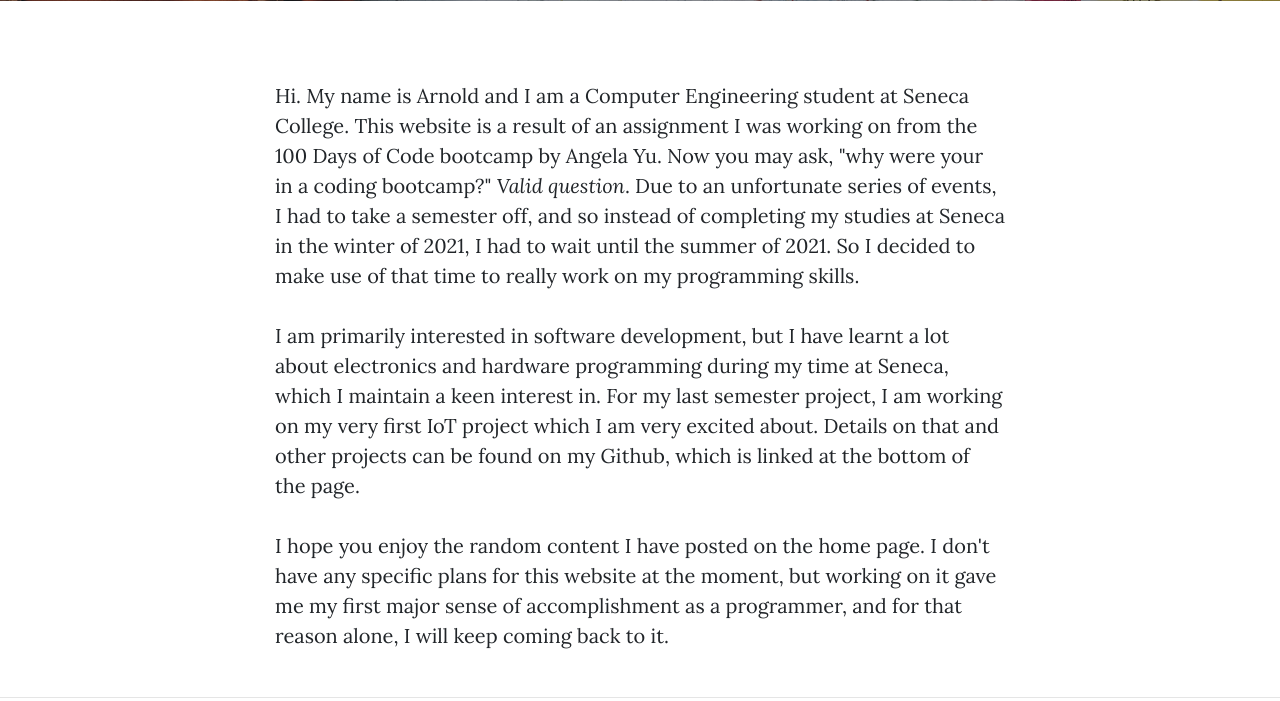
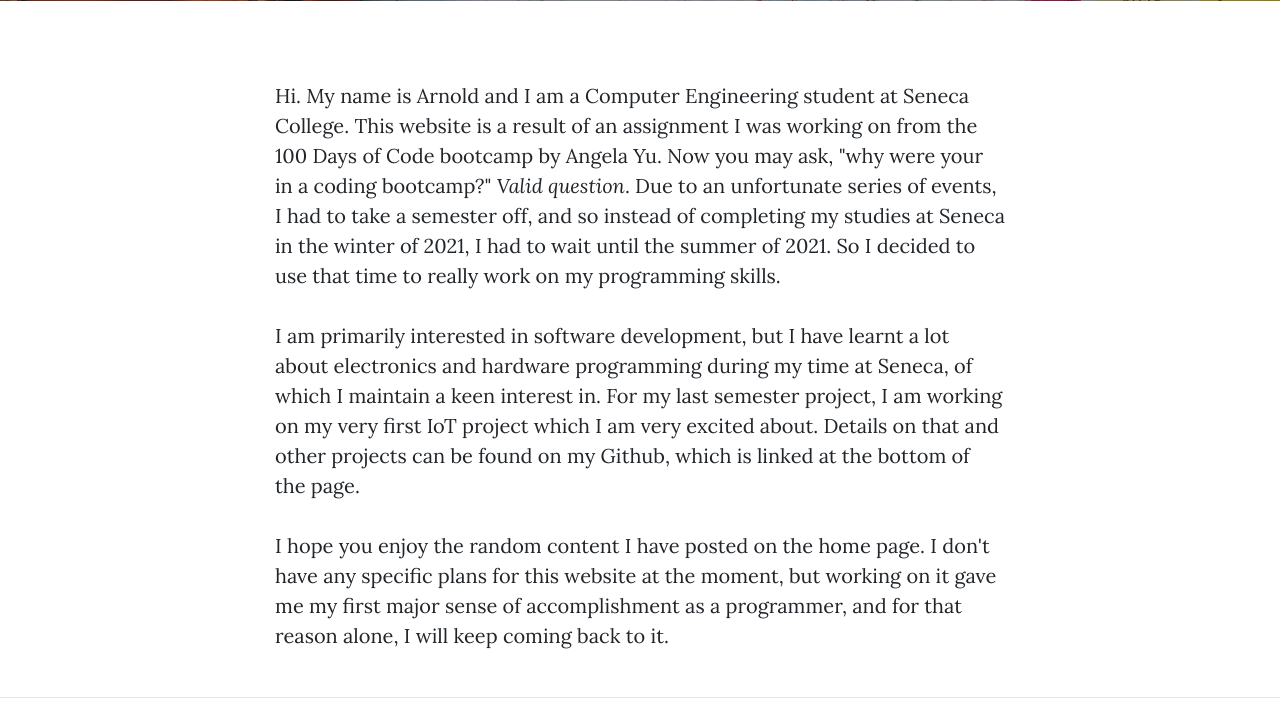
Before and after one commit to arnold-hendrix/off-your-chest-blog, a Flask app: page /about in a window 1280 px wide. Shown: the part 531-1232 px from the top of the page. Run offline with Flask 2, Linux system fonts and the light colour scheme; some libraries are stand-ins or nearby versions.

Commit message:
about.html grammar/spelling check.

```diff
--- a/templates/about.html
+++ b/templates/about.html
@@ -23,9 +23,9 @@
           an assignment I was working on from the 100 Days of Code bootcamp by Angela Yu. Now you may ask, "why were
           your in a coding bootcamp?" <em>Valid question</em>. Due to an unfortunate series of events, I had to take a
           semester off, and so instead of completing my studies at Seneca in the winter of 2021, I had to wait until the
-          summer of 2021. So I decided to make use of that time to really work on my programming skills. </p>
+          summer of 2021. So I decided to use that time to really work on my programming skills. </p>
         <p>I am primarily interested in software development, but I have learnt a lot about electronics and hardware
-          programming during my time at Seneca, which I maintain a keen interest in. For my last semester project, I am
+          programming during my time at Seneca, of which I maintain a keen interest in. For my last semester project, I am
           working on my very first IoT project which I am very excited about. Details on that and other projects can be
           found on my Github, which is linked at the bottom of the page.
           </p>
```
